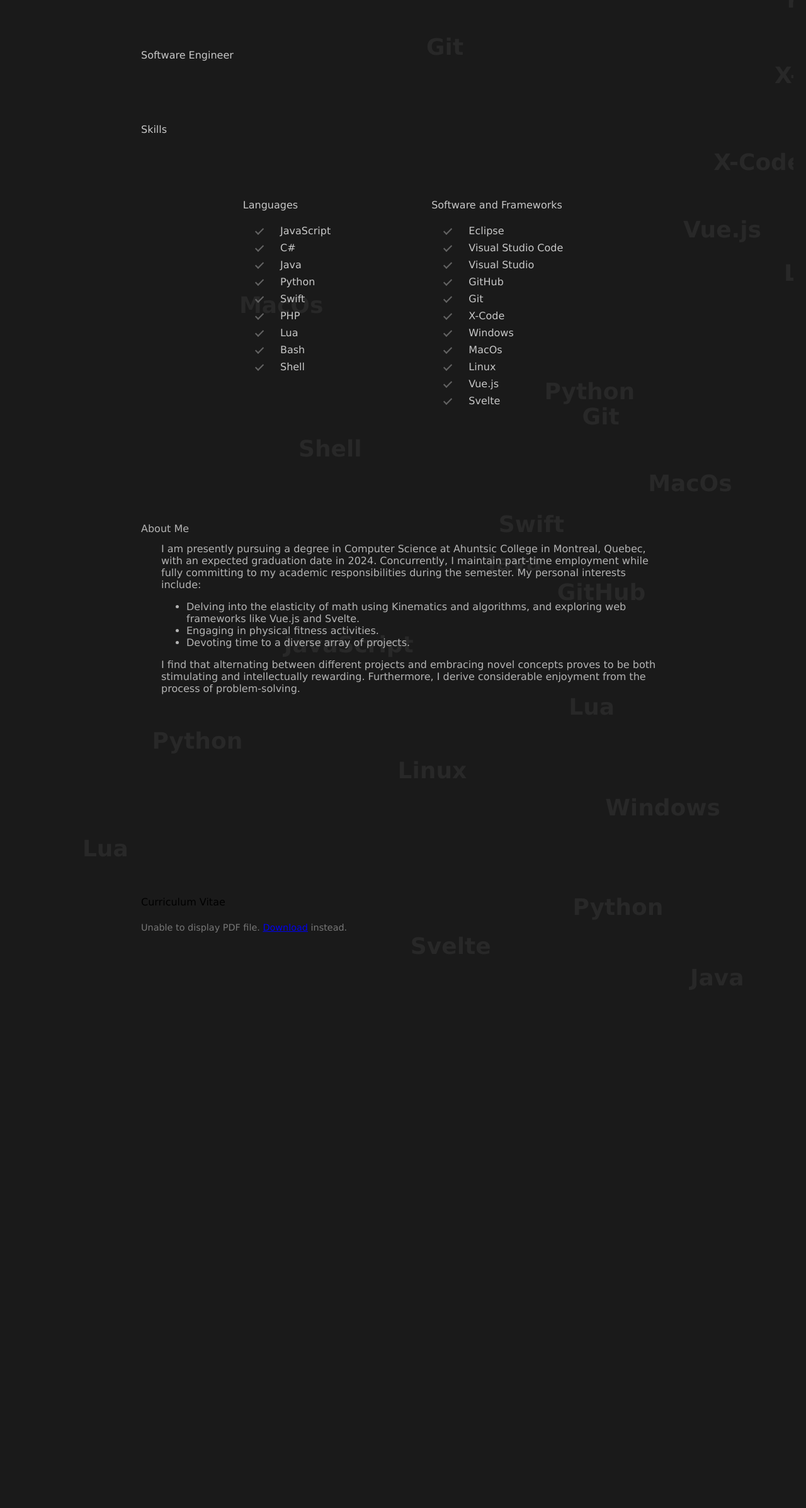
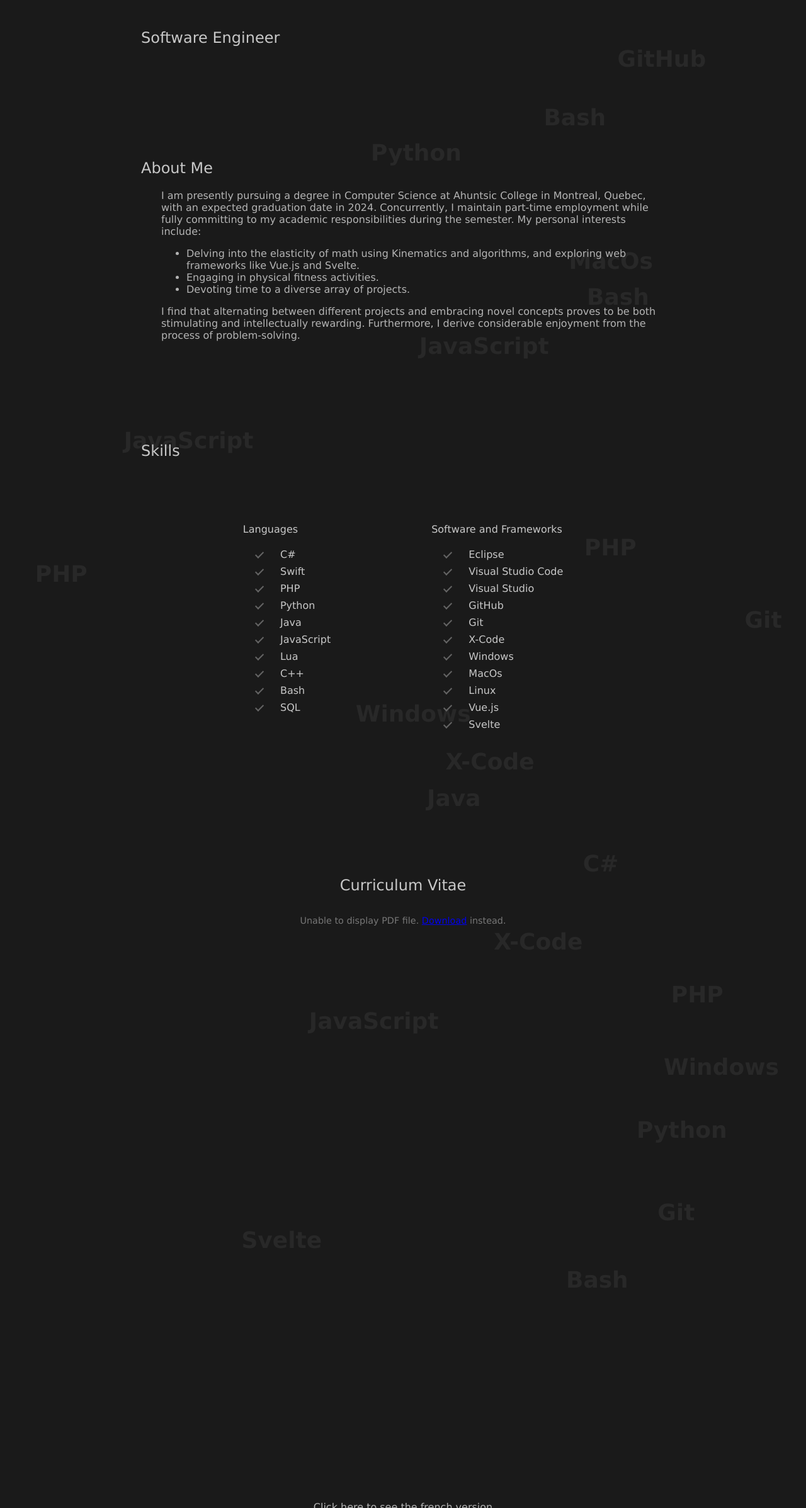
Before and after one commit to RichardG-PU/RichardG.Web, a plain HTML site: page index.html in a window 1280 px wide. Shown: the part 405-2800 px from the top of the page at 63% size. Before the commit the page ends 2115 px from the top, so only its background shows below. Drawn offline with Linux system fonts and the light colour scheme.

Commit message:
Website complete

```diff
--- a/canvas/main.js
+++ b/canvas/main.js
@@ -24,9 +24,9 @@
         .then((response) => response.json())
         .then((data) => {
             skillsData = data;
-      // Create particles after fetching skillsData
+
             createParticles();
-      // Start the animation
+
             populateList("Languages", "languages-list");
             populateList("Software", "software-list");
             update();
@@ -46,7 +46,6 @@
             var list = document.getElementById(listId);
             var categorySkills = skillsData.skills[category];
 
-      // Create list items for each skill
             categorySkills.forEach(function (skill) {
                 var listItem = document.createElement("li");
                 listItem.textContent = skill;
@@ -65,10 +64,18 @@
             var randomCategory = Math.random() < 0.5 ? "Languages" : "Software";
             randomValue =
                 skillsData.skills[randomCategory][
-          Math.floor(Math.random() * skillsData.skills[randomCategory].length)
+                    Math.floor(
+                        Math.random() * skillsData.skills[randomCategory].length
+                    )
                 ];
             particles.push(
-        particle.create(xPos, yPos, Math.random() * 0.9 + 1, 0, randomValue)
+                particle.create(
+                    xPos,
+                    yPos,
+                    Math.random() * 0.9 + Math.random(),
+                    0,
+                    randomValue
+                )
             );
         }
     }
@@ -114,7 +121,6 @@
             }
         }
 
-    // Check if the canvas element is still in the document
         if (document.body.contains(canvas)) {
             requestAnimationFrame(update);
         }
--- a/client.js
+++ b/client.js
@@ -1,6 +1,4 @@
 document.addEventListener("DOMContentLoaded", function () {
-    // ... (your existing code)
-
     fetch("skills.json")
         .then((response) => response.json())
         .then((data) => {
@@ -19,7 +17,6 @@
             var list = document.getElementById(listId);
             var categorySkills = skillsData.skills[category];
 
-        // Create list items for each skill
             categorySkills.forEach(function (skill) {
                 var listItem = document.createElement("li");
                 listItem.textContent = skill;
@@ -27,5 +24,4 @@
             });
         }
     }
-
 });
--- a/index.html
+++ b/index.html
@@ -9,19 +9,36 @@
         <script type="text/javascript" src="canvas/main.js"></script>
         <link rel="stylesheet" type="text/css" href="styles.css" />
     </head>
+    <script>
+        function scrollToSection(tag) {
+            var aboutMeSection = document.getElementById(tag);
+            if (aboutMeSection) {
+                var targetPosition = aboutMeSection.offsetTop - 100;
+                window.scrollTo({
+                    top: targetPosition,
+                    behavior: "smooth",
+                });
+            }
+            return false;
+        }
+    </script>
     <body>
         <canvas id="canvas"></canvas>
         <header>
             <nav>
                 <ul>
                     <li>
-                        <a href="#about-me"><p>About me</p></a>
+                        <a onclick='scrollToSection("about-me"); return false;'
+                            ><p>About me</p></a
+                        >
                     </li>
                     <li>
-                        <a href="#skills"><p>Skills</p></a>
+                        <a onclick='scrollToSection("skills")'><p>Skills</p></a>
                     </li>
                     <li>
-                        <a href="#projects"><p>Projects (soon)</p></a>
+                        <a onclick='scrollToSection("projects")'
+                            ><p>Projects (soon)</p></a
+                        >
                     </li>
                 </ul>
             </nav>
@@ -34,22 +51,10 @@
             <br />
             <p class="make-stuff">I make stuff</p>
 
-            <div class="education">Software Engineer</div>
+            <div class="sub-title">Software Engineer</div>
             <br />
-            <div class="education" id="skills">Skills</div>
-            <div class="skills">
-                <div>
-                    <h4>Languages</h4>
-                    <ul class="check-list" id="languages-list"></ul>
-                </div>
-
-                <div>
-                    <h4>Software and Frameworks</h4>
-                    <ul class="check-list" id="software-list"></ul>
-                </div>
-            </div>
             <div class="about-me" id="about-me">
-                <h2>About Me</h2>
+                <h2 class="sub-title">About Me</h2>
                 <div>
                     I am presently pursuing a degree in Computer Science at
                     Ahuntsic College in Montreal, Quebec, with an expected
@@ -72,24 +77,37 @@
                     enjoyment from the process of problem-solving.
                 </div>
             </div>
-            <div>
-                <h4>Curriculum Vitae</h4>
+            <div class="sub-title" id="skills">Skills</div>
+            <div class="skills">
                 <div>
+                    <h4>Languages</h4>
+                    <ul class="check-list" id="languages-list"></ul>
+                </div>
+
+                <div>
+                    <h4>Software and Frameworks</h4>
+                    <ul class="check-list" id="software-list"></ul>
+                </div>
+            </div>
+            <div class="pdf-container">
+                <p class="sub-title">Curriculum Vitae</p>
+                <div class="pdf-object">
                     <object
-                        data="/uploads/CV_P_Gajda_Richard.pdf"
+                        data="/uploads/CVEN.pdf"
                         type="application/pdf"
                         width="100%"
-                        height="500px"
+                        height="100%"
                     >
                         <p>
                             Unable to display PDF file.
-                            <a href="/uploads/CV_P_Gajda_Richard.pdf"
-                                >Download</a
-                            >
+                            <a href="/uploads/CVEN.pdf">Download</a>
                             instead.
                         </p>
                     </object>
                 </div>
+                <a href="/uploads/CV_P_Gajda_Richard.pdf" class="plain-link"
+                    >Click here to see the french version</a
+                >
             </div>
         </div>
     </body>
--- a/skills.json
+++ b/skills.json
@@ -1,15 +1,16 @@
 {
     "skills": {
         "Languages": [
-        "JavaScript",
             "C#",
-        "Java",
-        "Python",
             "Swift",
             "PHP",
+            "Python",
+            "Java",
+            "JavaScript",
             "Lua",
+            "C++",
             "Bash",
-        "Shell"
+            "SQL"
         ],
         "Software": [
             "Eclipse",
--- a/styles.css
+++ b/styles.css
@@ -6,19 +6,16 @@
     width: 15px;
 }
 
-/* Track */
 ::-webkit-scrollbar-track {
     background: #1a1a1a;
 }
 
-/* Handle */
 ::-webkit-scrollbar-thumb {
     background: rgb(40, 40, 40);
 }
 
-/* Handle on hover */
 ::-webkit-scrollbar-thumb:hover {
-  background: rgb(60,60,60);
+    background: rgb(60, 60, 60);
 }
 
 body {
@@ -28,11 +25,11 @@
 }
 
 #canvas {
-  position: absolute; /* Position the canvas absolutely */
+    position: absolute;
     top: 0;
     left: 0;
     margin-top: 40px;
-  z-index: -1; /* Place it behind other elements */
+    z-index: -1;
 }
 
 canvas {
@@ -45,13 +42,13 @@
 
 header {
     text-align: center;
-  width: 100%; /* Change to 100% for full width */
+    width: 100%;
     background-color: rgb(30, 30, 30);
     padding: 1em 0;
-  position: fixed; /* Set header to fixed position */
-  top: 0; /* Stick it to the top */
+    position: fixed;
+    top: 0;
     left: 0;
-  z-index: 100; /* Ensure it's above other content */
+    z-index: 100;
 }
 
 nav ul {
@@ -62,45 +59,45 @@
 
 nav li {
     display: inline-block;
-  margin-right: 2em; /* Reduced margin for better spacing */
+    margin-right: 2em;
 }
 
 nav a {
     text-decoration: none;
-  color: #ccc; /* Light grey for link text */
-  position: relative; /* Add relative positioning to the link */
-  overflow: hidden; /* Hide any overflow to prevent underline from showing initially */
-  transition: color 0.3s ease-in-out; /* Add transition for text color */
+    color: #ccc;
+    position: relative;
+    overflow: hidden;
+    transition: color 0.3s ease-in-out;
 }
 
 p {
-  color: #777; /* Slightly lighter grey for paragraph text */
+    color: #777;
     text-align: left;
     font-size: 0.9em;
-  display: inline; /* Display the <p> tag inline */
-  transition: color 0.3s ease-in-out; /* Add transition for text color */
+    display: inline;
+    transition: color 0.3s ease-in-out;
 }
 
 p::after {
-  content: ""; /* Create an empty content pseudo-element */
-  width: 100%; /* Set the width to 100% to extend under the text */
-  height: 2px; /* Set the height of the underline */
-  background-color: #ccc; /* Light grey for the underline */
+    content: "";
+    width: 100%;
+    height: 2px;
+    background-color: #ccc;
     position: absolute;
     bottom: 0;
     left: 0;
-  transform: scaleX(0); /* Initially, the underline has no width */
-  transform-origin: bottom right; /* Start transformation from the bottom right corner */
-  transition: transform 0.3s ease-in-out; /* Add a transition for underline expansion */
+    transform: scaleX(0);
+    transform-origin: bottom right;
+    transition: transform 0.3s ease-in-out;
 }
 
 nav li:hover a {
-  color: #c8c8c8; /* Change link text color on hover to a slightly lighter grey */
+    color: #c8c8c8;
 }
 
 nav li:hover p::after {
-  transform: scaleX(1); /* Expand the underline width on hover */
-  transform-origin: bottom left; /* Change the transformation origin to bottom left */
+    transform: scaleX(1);
+    transform-origin: bottom left;
 }
 
 .main-title {
@@ -114,25 +111,27 @@
     margin-left: 14em;
 }
 
-.education {
+.sub-title {
     color: #c8c8c8;
-  margin-top: 5em;
+    margin-top: 2em;
+    font-size: 1.5em;
 }
 
 .skills {
     color: #c8c8c8;
-  margin-top: 4em; /* Adjust the top margin as needed */
+    margin-top: 4em;
     margin-left: -14em;
-  text-align: center; /* Center-align the content */
+    margin-bottom: 13em;
+    text-align: center;
     display: flex;
     justify-content: center;
 }
 
 .skills > div {
-  padding: 1em; /* Add some padding to create separation between the divs */
-  box-sizing: border-box; /* Include padding in div width */
-  text-align: left; /* Left-align the content within each div */
-  margin: 0 4em; /* Adjust the margin to control the spacing between the divs */
+    padding: 1em;
+    box-sizing: border-box;
+    text-align: left;
+    margin: 0 4em;
 }
 
 .check-list {
@@ -163,15 +162,35 @@
 }
 
 .about-me {
-  /* Adjust margin-top for About Me section as needed */
     margin-top: 10em;
     margin-right: 14em;
     text-align: left;
     color: rgb(180, 180, 180);
-  /* Keep other styles for the About Me section */
 }
 
 .about-me div {
     margin-left: 2em;
-  margin-bottom: 20em;
+    margin-bottom: 10em;
 }
+
+.pdf-container {
+    text-align: center;
+    margin-bottom: 5em;
+    margin-left: -14em;
+}
+
+.pdf-object {
+    width: 100%;
+    max-width: 800px;
+    height: 900px;
+    margin: 0 auto;
+    display: block;
+    margin-top: 2em;
+    margin-bottom: 2em;
+}
+
+.plain-link {
+    text-decoration: none;
+    color: inherit;
+    color: rgb(180, 180, 180);
+}
```
Also changed, not shown: 1 other file. Lines whose indentation alone changed are shown as unchanged.
